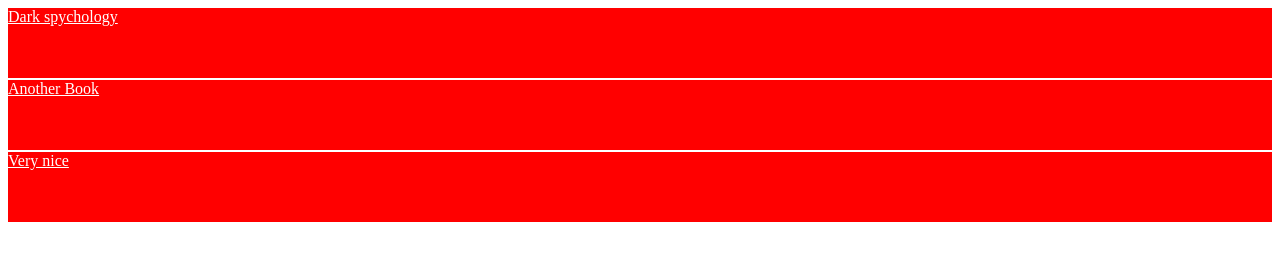
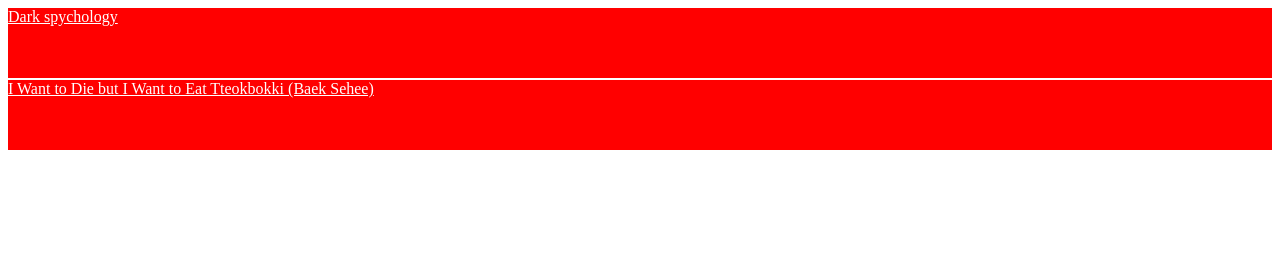
Before and after one commit to sambathdev/kindlesambath, a plain HTML site: page index.html in a window 1280 px wide. Drawn offline with Linux system fonts and the light colour scheme.

Commit message:
Update index.html

```diff
--- a/index.html
+++ b/index.html
@@ -17,7 +17,6 @@
 </head>
 <body>
     <a href='https://drive.google.com/uc?export=download&id=1eSskQvPA4yES9xHbSsR_ihJ9_t_84jMq'>Dark spychology</a>
-    <a href='https://drive.google.com/uc?export=download&id=1eSskQvPA4yES9xHbSsR_ihJ9_t_84jMq'>Another Book</a>
-    <a href='https://drive.google.com/uc?export=download&id=1eSskQvPA4yES9xHbSsR_ihJ9_t_84jMq'>Very nice</a>
+    <a href='https://drive.google.com/uc?export=download&id=1zn2-aH_MsP_0Yb2cB4WhB2ADxvfA2Xb8'>I Want to Die but I Want to Eat Tteokbokki (Baek Sehee)</a>
 </body>
 </html>
```
